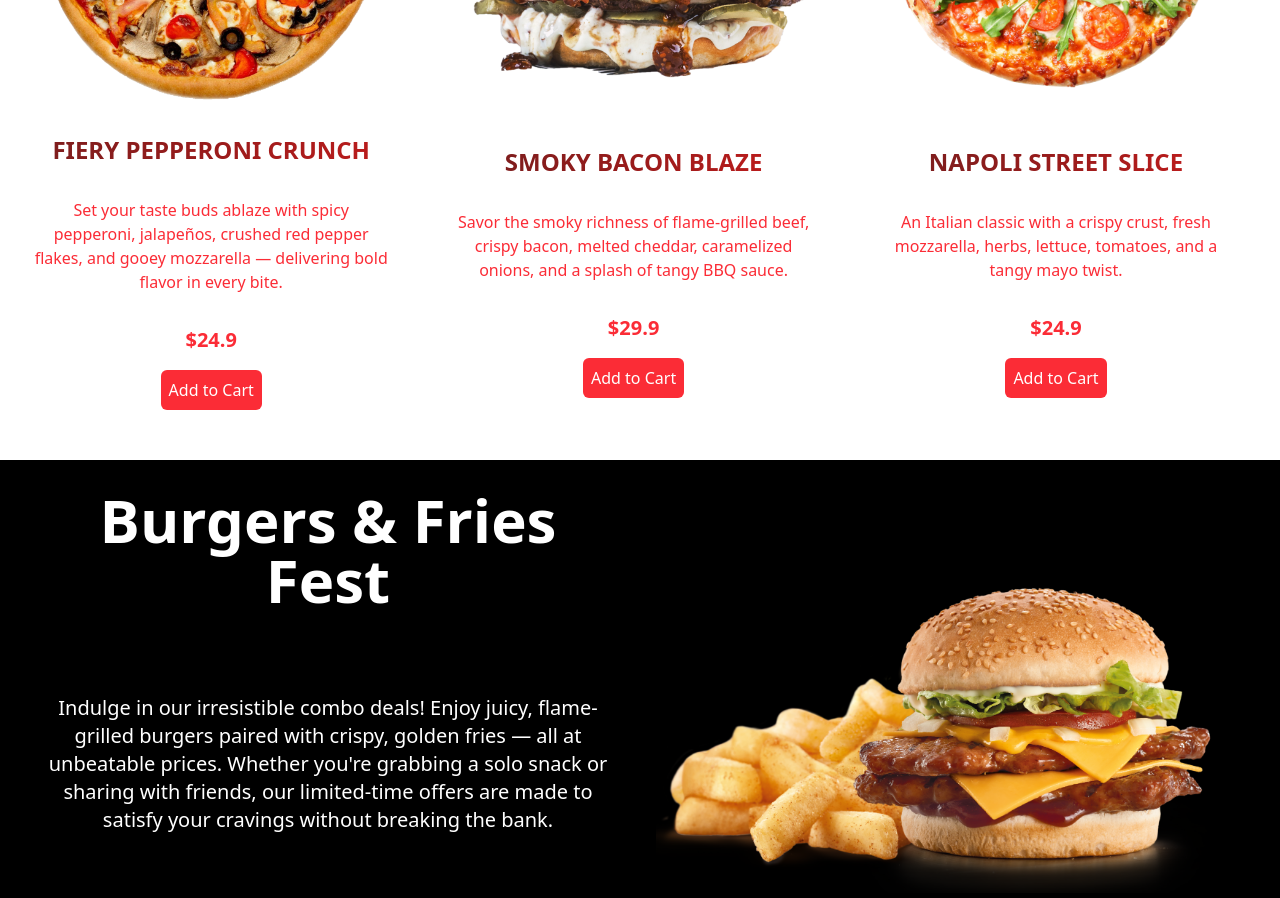
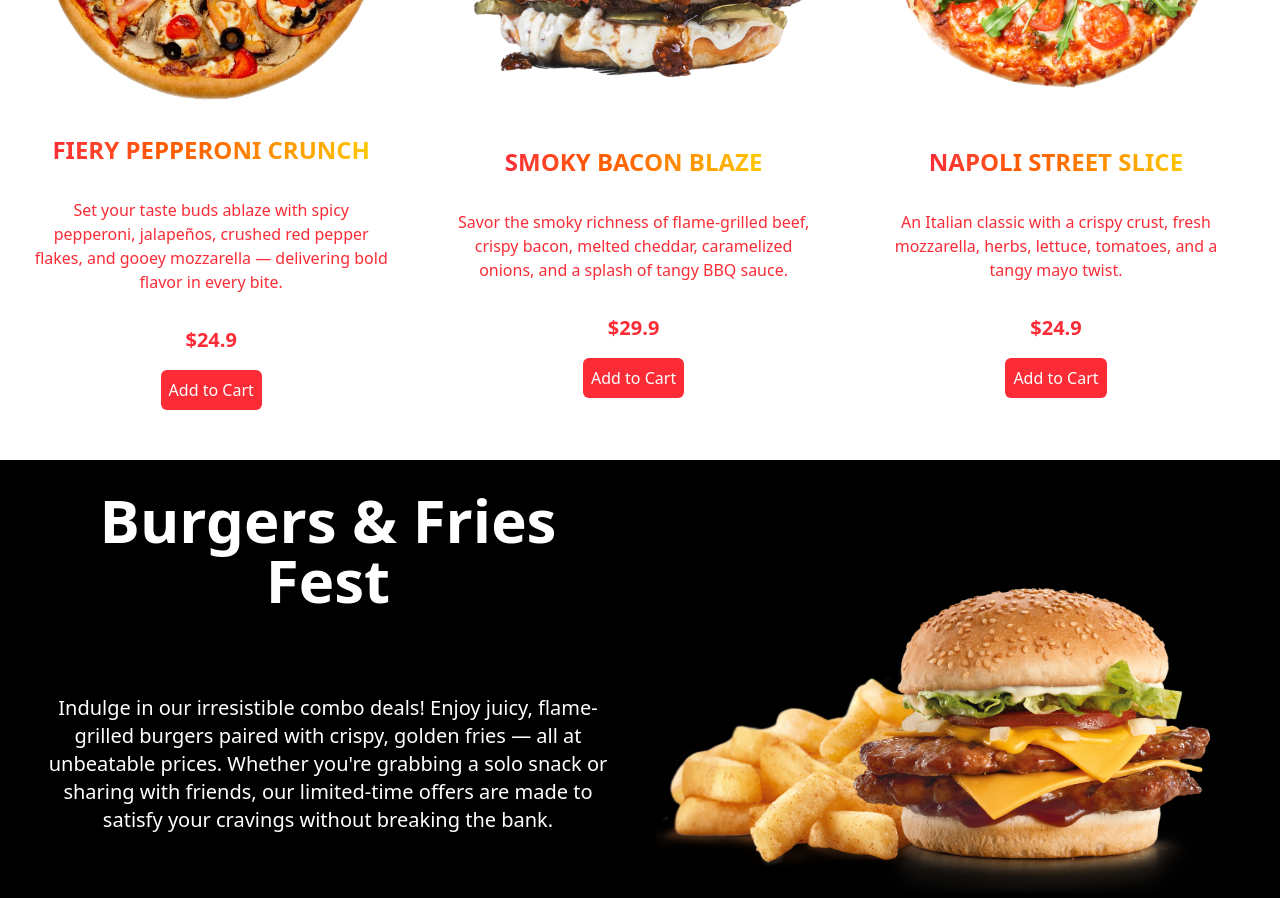
Before and after one commit to adithyasd10/restuarant-next, a Next.js app: page / in a window 1280 px wide. Shown: the part 1060-1958 px from the top of the page. Built offline with nearby package versions, Linux system fonts and the light colour scheme.

Commit message:
minor update

```diff
--- a/src/components/Featured.tsx
+++ b/src/components/Featured.tsx
@@ -21,7 +21,7 @@ const Featured = () => {
             )}
             {/* TEXT CONTAINER */}
             <div className=" flex-1 flex flex-col items-center justify-center text-center gap-4">
-              <h1 className="text-2xl font-bold uppercase xl:text-2xl 2xl:text-3xl text-transparent bg-clip-text bg-gradient-to-r from-[#7f1d1d] via-[#991b1b] to-[#b91c1c] transition-all duration-500 hover:from-[#600000] hover:via-[#8b0000] hover:to-[#c53030]">{item.title}</h1>
+              <h1 className="text-2xl font-bold uppercase xl:text-2xl 2xl:text-3xl text-transparent bg-clip-text bg-gradient-to-r from-red-500 via-orange-500 to-yellow-400 transition-all duration-500 hover:from-pink-500 hover:via-red-500 hover:to-orange-400">{item.title}</h1>
               <p className="p-4 2xl:p-8">{item.desc}</p>
               <span className="text-xl font-bold">${item.price}</span>
               <button className="bg-red-500 text-white p-2 rounded-md">
```
